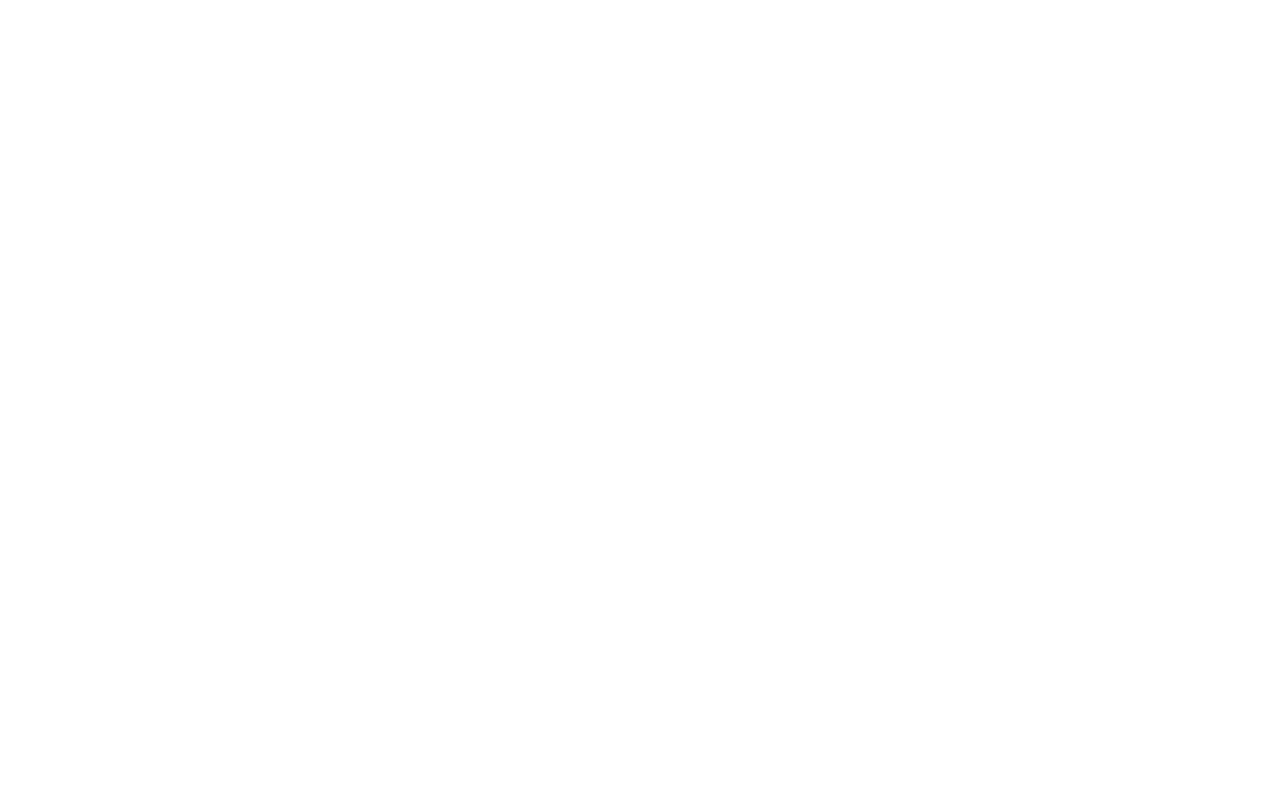
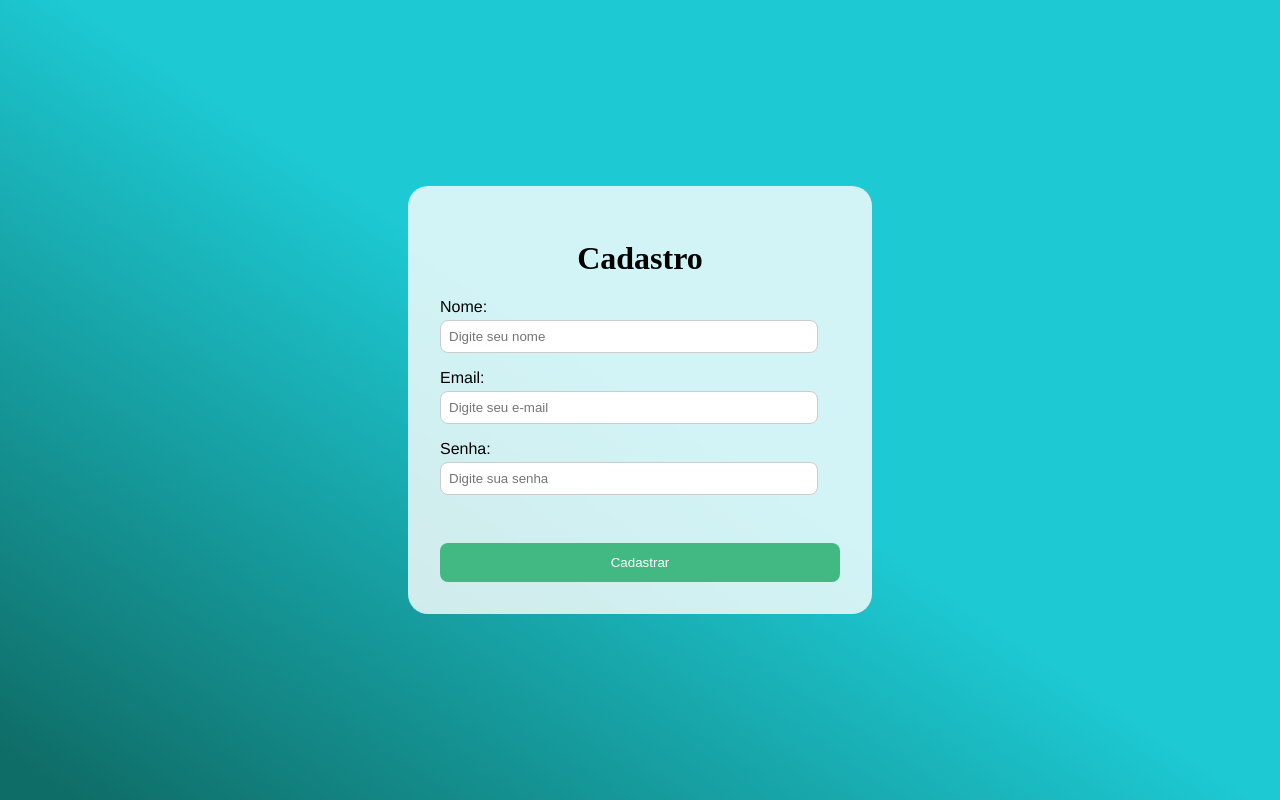
Before and after one commit to Viniosk/Avonalejs, a Vue app: page /cadastro in a window 1280 px wide. Before the commit this address had no page. Built offline with nearby package versions, Linux system fonts and the light colour scheme.

Commit message:
É isso ai tamo junto

```diff
--- a/package.json
+++ b/package.json
@@ -16,7 +16,6 @@
     "@babel/core": "^7.12.16",
     "@babel/eslint-parser": "^7.12.16",
     "@vue/cli-plugin-babel": "~5.0.0",
-    "@vue/cli-plugin-eslint": "~5.0.0",
     "@vue/cli-service": "~5.0.0",
     "eslint": "^7.32.0",
     "eslint-plugin-vue": "^8.0.3"
--- /dev/null
+++ b/src/components/Cadastro.vue
@@ -0,0 +1,93 @@
+<template>
+    <body>
+        <div class="cadastro-container">
+        <h1>Cadastro</h1>
+        <form @submit.prevent="submitForm">
+            <div class="form-group">
+                <label for="nome">Nome:</label>
+                <input type="text" id="nome" v-model="form.nome" placeholder="Digite seu nome" required>
+            </div>
+            <div class="form-group">
+                <label for="email">Email:</label>
+                <input type="email" id="email" v-model="form.email" placeholder="Digite seu e-mail" required>
+            </div>
+            <div class="form-group">
+                <label for="senha">Senha:</label>
+                <input type="senha" id="senha" v-model="form.senha" placeholder="Digite sua senha" required>
+            </div>
+            <button type="submit">Cadastrar</button>
+        </form>
+        </div>
+    </body>
+</template>
+
+<script>
+// eslint-disable-next-line vue/multi-word-component-names
+export default {
+    name: 'Cadastro',
+    data() {
+        return {
+            form: {
+                nome: '',
+                email: '',
+                senha: ''
+            }
+        };
+    },
+    methods: {
+        submitForm() {
+            // Handle form submission
+        }
+    }
+};
+</script>
+
+<style scoped>
+body {
+  display: flex;
+  justify-content: center;
+  align-items: center;
+  background: rgb(15,109,103);
+  background: linear-gradient(34deg, rgba(15,109,103,1) 3%, rgba(29,201,211,1) 51%, rgba(29,201,211,1) 100%);
+  background-size: cover;
+  background-position: center;
+  background-repeat: no-repeat;
+  height: 100vh;
+}
+
+.cadastro-container {
+  max-width: 400px;
+  width: 100%;
+  padding: 2rem;
+  border-radius: 20px;
+  background-color: rgba(255, 255, 255, 0.8);
+}
+
+.form-group {
+  margin-bottom: 1rem;
+  font-family: 'Franklin Gothic Medium', 'Arial Narrow', Arial, sans-serif;
+}
+
+input {
+  width: 90%;
+  padding: 0.5rem;
+  margin-top: 0.25rem;
+  border: 1px solid #ccc;
+  border-radius: 8px;
+}
+
+button {
+  width: 100%;
+  margin-top: 2rem;
+  padding: 0.75rem;
+  background-color: #42b983;
+  color: white;
+  border: none;
+  border-radius: 8px;
+}
+
+.cadastro-container h1 {
+  text-align: center;
+}
+
+</style>
--- a/src/components/Dashboard.vue
+++ b/src/components/Dashboard.vue
@@ -6,7 +6,7 @@
     </div>
     <nav class="nav">
       <ul>
-        <li><a href="#">Início</a></li>
+        <li><a href="/">Início</a></li>
         <li><a href="#">Sobre</a></li>
         <li><a href="#">Serviços</a></li>
         <li><a href="#">Contato</a></li>
@@ -16,17 +16,18 @@
 
   <div class="Container">
 
-    <div class="Container-tarefas1">
+    <div class="Container-tarefas">
 
-      1
+      <div class="Titulo">Pendentes</div>
 
-  </div>
+    </div>
 
-  <div class="Container-tarefas2">
+    <div class="Container-tarefas">
 
-    2
+      <div class="Titulo">Em execução</div>
 
-</div>
+
+    </div>
 </div>
 
 </template>
@@ -43,11 +44,13 @@ export default {
 
 <style scoped>
 .header {
+  height: 75px;
   display: flex;
   justify-content: space-between;
   align-items: center;
   padding: 0.1rem 3rem;
-  background-color: #0f4a8e;
+  background: rgb(15,109,103);
+  background: linear-gradient(34deg, rgba(15,109,103,1) 3%, rgba(29,201,211,1) 51%, rgba(29,201,211,1) 100%);
   color: #ffffff;
 }
 
@@ -93,27 +96,32 @@ export default {
 }
 
 .Container{
-  width: 600px;
-  height: 400px;
-  background: #0f4a8e;
+  width: 1000px;
+  height: 530px;
+  background: rgb(15,109,103);
+  background: linear-gradient(34deg, rgba(15,109,103,1) 3%, rgba(29,201,211,1) 51%, rgba(29,201,211,1) 100%);
   margin: 100px auto;
   display: flex;
   justify-content: space-evenly;
   align-items: center;
+  border-radius: 20px;
 }
 
-.Container-tarefas1{
-  width: 100px;
-  height: 100px;
-  background: green;
+.Container-tarefas{
+  width: 400px;
+  height: 350px;
+  background: rgb(255, 255, 255);
   font-size: 2rem;
+  display: flex;
+  justify-content: center;
 }
 
-.Container-tarefas2{
-  width: 100px;
-  height: 100px;
-  background: yellow;
-  font-size: 2rem;
+
+.Titulo{
+  font-size: 2.1rem;
+  font-style: italic;
+  font-family: 'Lato', sans-serif;
+  margin-top: 20px;
 }
 
 </style>
--- /dev/null
+++ b/src/components/Home.vue
@@ -0,0 +1,80 @@
+<template>
+    <body>
+        <div class="home-container">
+            <h1>Avonale</h1>
+            <div class="bt-container">
+                <button @click="login">Login</button>
+            </div>
+            <div class="bt-container">
+                <button @click="cadastro">Cadastro</button>
+            </div>
+        </div>
+    </body>
+</template>
+
+<script>
+export default {
+    name: 'HomePage',
+    methods: {
+    login() {
+        this.$router.push('/login');
+    },
+    cadastro() {
+        this.$router.push('/cadastro');
+    },
+}
+
+}
+</script>
+
+<style scoped>
+
+body {
+  display: flex;
+  justify-content: center;
+  align-items: center;
+  background: rgb(15,109,103);
+  background: linear-gradient(34deg, rgba(15,109,103,1) 3%, rgba(29,201,211,1) 51%, rgba(29,201,211,1) 100%);
+  background-size: cover;
+  background-position: center;
+  background-repeat: no-repeat;
+  height: 100vh;
+}
+
+.home-container {
+  max-width: 400px;
+  width: 100%;
+  padding: 2rem;
+  border-radius: 20px;
+  background-color: rgba(255, 255, 255, 0.8);
+}
+
+.home-container h1 {
+  text-align: center;
+  margin-bottom: 70px;
+}
+
+.bt-container {
+  margin-bottom: 2rem;
+  font-family: 'Franklin Gothic Medium', 'Arial Narrow', Arial, sans-serif;
+  justify-content: center;
+  display: flex;
+  height: 50px;
+}
+
+button:hover {
+    background-color: #2c8e6b;
+    cursor: pointer;
+}
+
+button {
+  width: 90%;
+  padding: 0.5rem;
+  margin-top: 0.25rem;
+  border: 1px solid #ccc;
+  border-radius: 8px;
+  background-color: #42b983;
+  color: white;
+}
+
+</style>
--- a/src/components/Login.vue
+++ b/src/components/Login.vue
@@ -78,7 +78,8 @@ body {
   justify-content: center;
   align-items: center;
   background-image: url('@/assets/back.png');
-  background: linear-gradient(to bottom right, #a4f1f6, #06bc9b);
+  background: rgb(15,109,103);
+  background: linear-gradient(34deg, rgba(15,109,103,1) 3%, rgba(29,201,211,1) 51%, rgba(29,201,211,1) 100%);
   background-size: cover;
   background-position: center;
   background-repeat: no-repeat;
@@ -99,12 +100,15 @@ body {
 
 .form-group {
   margin-bottom: 1rem;
+  font-family: 'Franklin Gothic Medium', 'Arial Narrow', Arial, sans-serif;
 }
 
 input {
   width: 90%;
   padding: 0.5rem;
   margin-top: 0.25rem;
+  border: 1px solid #ccc;
+  border-radius: 8px;
 }
 
 button {
--- a/src/router/index.js
+++ b/src/router/index.js
@@ -1,11 +1,15 @@
 // src/router/index.js
 import { createRouter, createWebHistory } from 'vue-router';
+import HomePage from '../components/Home.vue';  // Corrigido para o caminho correto
 import Login from '../components/Login.vue';      // Corrigido para o caminho correto
+import Cadastro from '../components/Cadastro.vue';  // Corrigido para o caminho correto
 import Dashboard from '../components/Dashboard.vue';  // Corrigido para o caminho correto
 
 const routes = [
-  { path: '/', component: Login },
+  { path: '/', component: HomePage },
+  { path: '/login', component: Login },
   { path: '/dashboard', component: Dashboard },
+  { path: '/cadastro', component: Cadastro },
 ];
 
 // Crie uma instância do roteador
```
Also changed, not shown: 1 other file (tests, documents, lock files or other folders).
